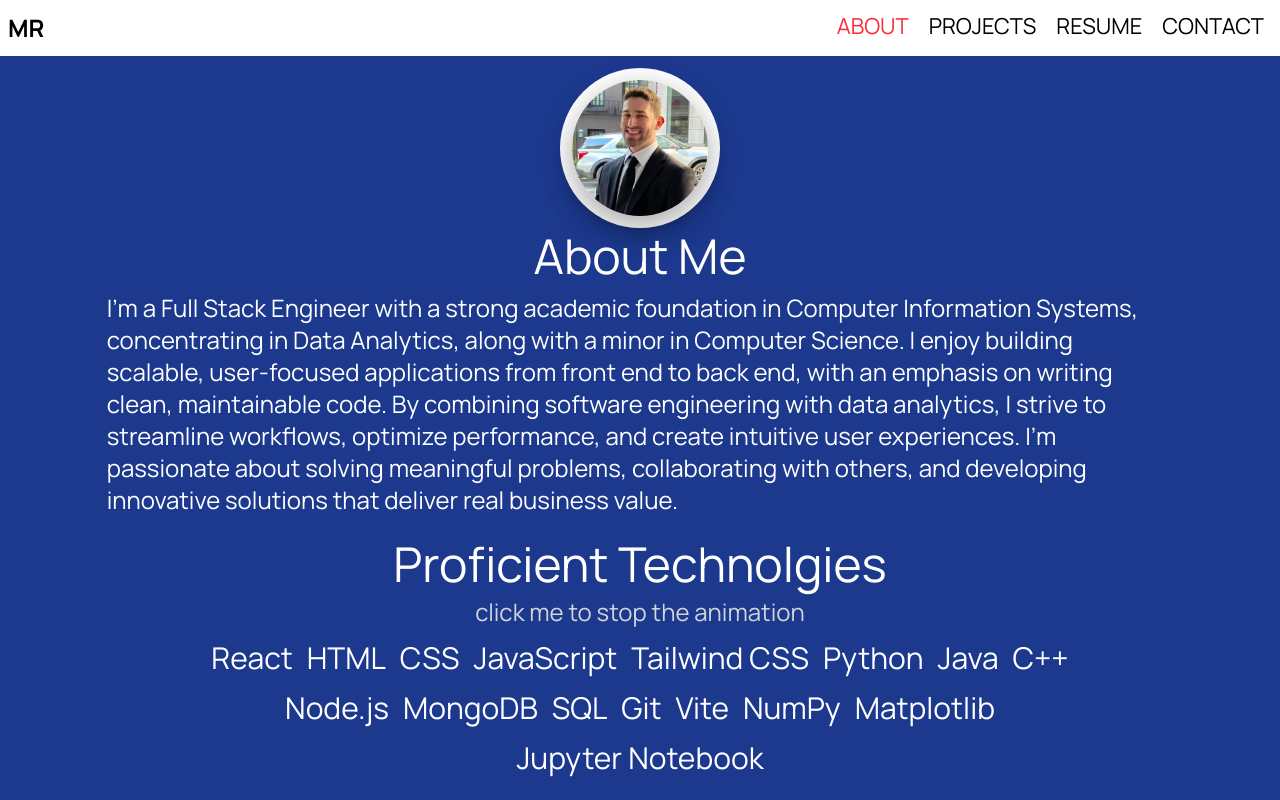
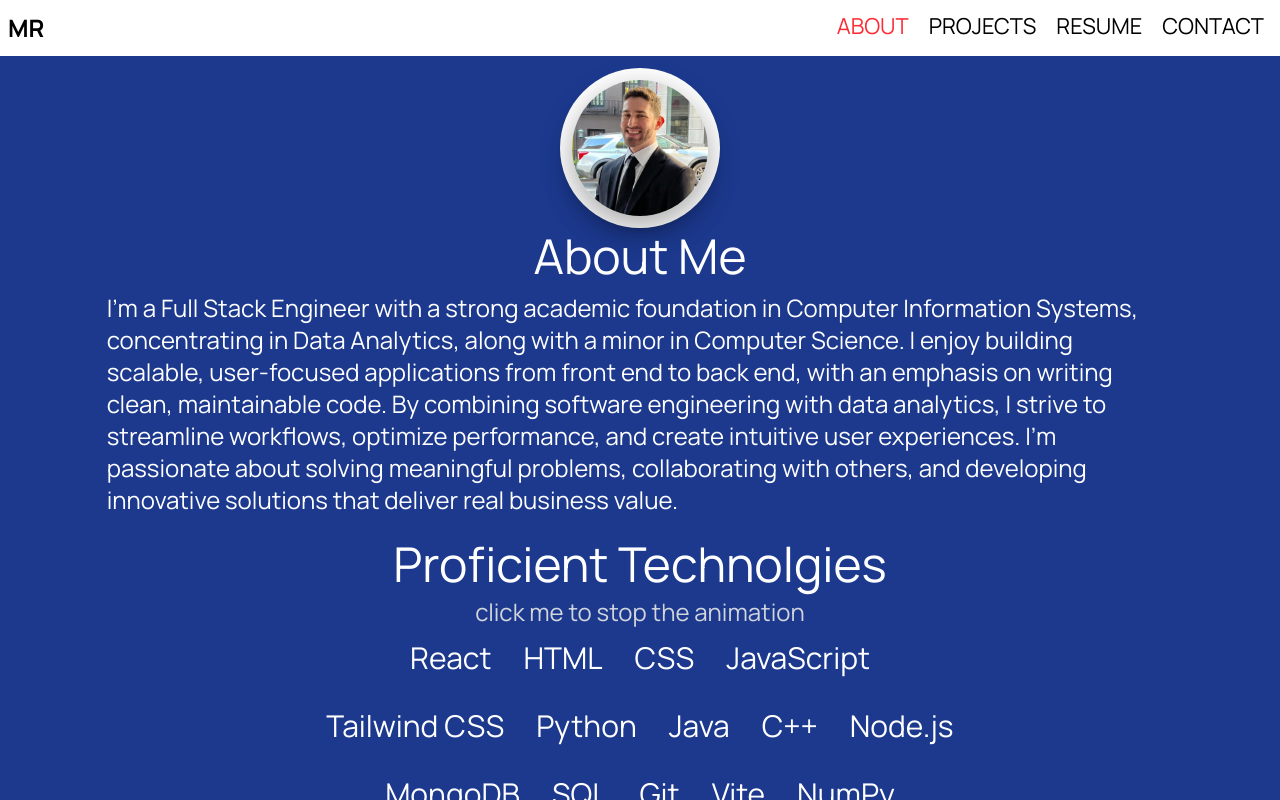
Before and after one commit to matthewrichards234/Personal_Website, a React (Vite) app: page /about in a window 1280 px wide. Both pictures are taken after a click on the button "click me to stop the animation". Shown: the top 800 px of the page. Built offline with nearby package versions, Linux system fonts and the light colour scheme.

Commit message:
respondingggg.

```diff
--- a/src/components/About.tsx
+++ b/src/components/About.tsx
@@ -152,12 +152,12 @@ const About = () => {
             </>
           ) : (
             <>
-              <div className="w-3/4 flex mx-auto justify-center">
+              <div className="w-1/2 flex mx-auto justify-center flex-wrap">
                 <ul
                   className="flex
                             flex-row
                             flex-wrap
-                            gap-3.5
+                            gap-8
                             justify-center
                             mb-6
                             mt-3
```
